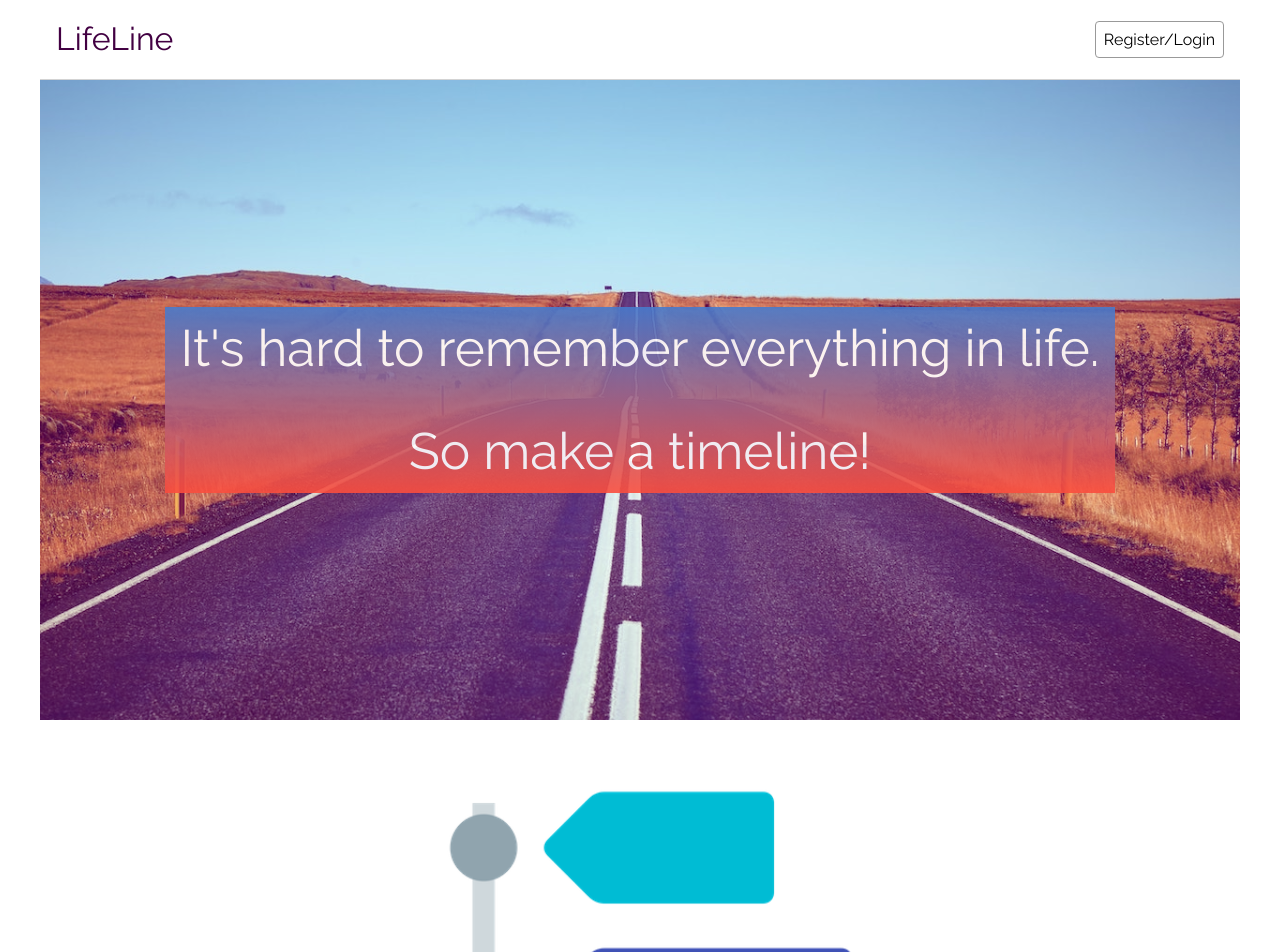
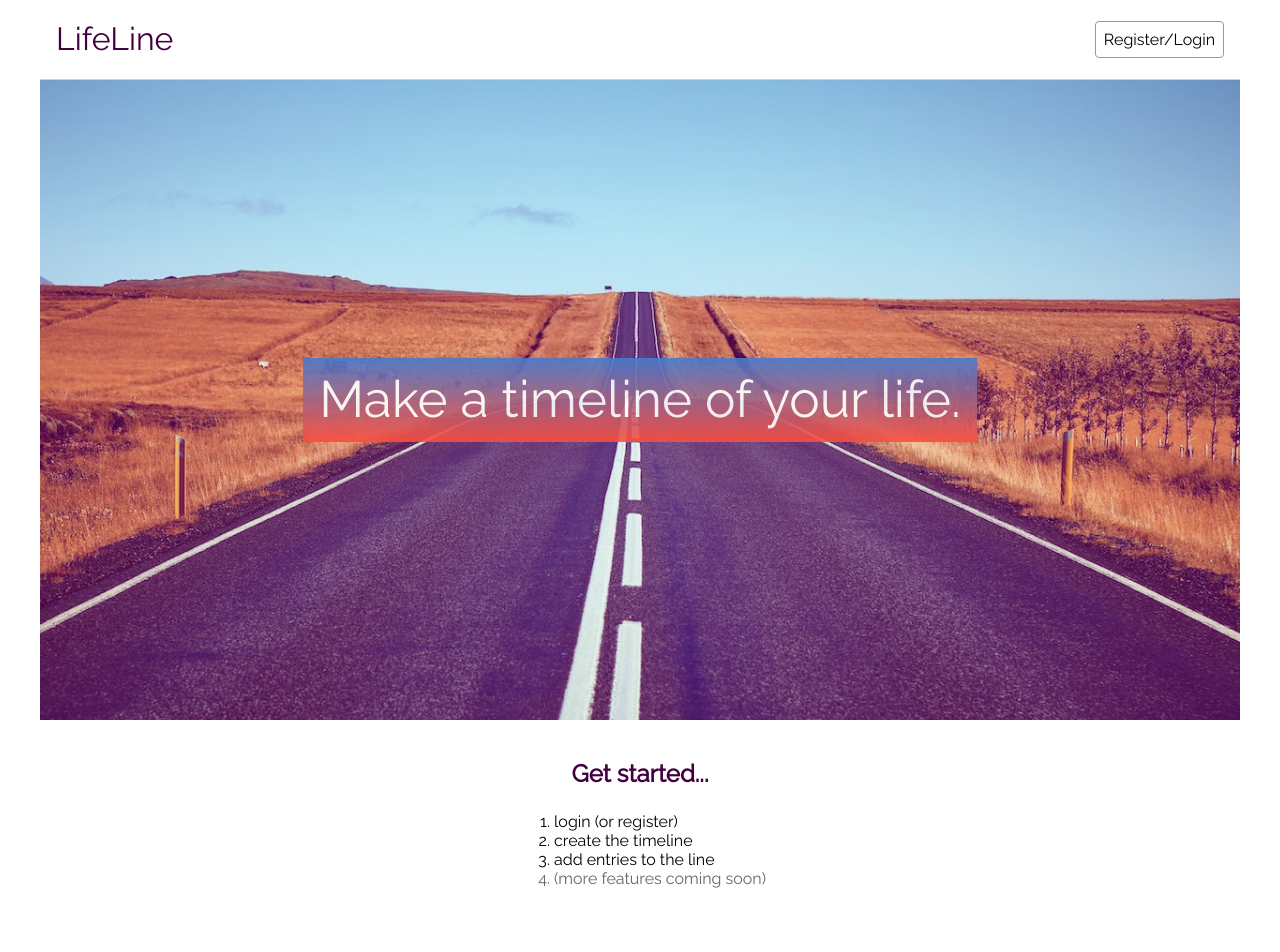
Before and after one commit to jessegilbride/lifeline-client, a React (Create React App) app: page / in a window 1280 px wide. Shown: the top 952 px of the page. Built offline with nearby package versions, Linux system fonts and the light colour scheme.

Commit message:
make spiffy header

```diff
--- a/src/routes/HomeLanding/HomeLanding.js
+++ b/src/routes/HomeLanding/HomeLanding.js
@@ -1,7 +1,7 @@
 import React, { Component, Fragment } from 'react';
 // import TimelineContext from '../../contexts/TimelineContext';
 import './HomeLanding.css';
-import timelineGraphic from '../../images/timeline-512x512.png'
+// import timelineGraphic from '../../images/timeline-512x512.png'
 
 export default class HomeLanding extends Component {
   // static contextType = TimelineContext;
@@ -11,15 +11,19 @@ export default class HomeLanding extends Component {
       <Fragment>
         <section className='page-top-banner' id='homepage-banner'>
           <h1 className=''>
-            It's hard to remember everything in life.
-            <br />
-            <br />
-            So make a timeline!
+            <span>Make a timeline of your life.</span>
+            {/* <span className='bi-line'></span> */}
           </h1>
         </section>
         <section className='site-intro-section'>
-          <img src={timelineGraphic} alt='timeline graphic' className='homepage-timeline-graphic' />
-          <p className='site-intro-content'></p>
+          {/* <img src={timelineGraphic} alt='timeline graphic' className='homepage-timeline-graphic' /> */}
+          <h2 className='site-intro-content'>Get started...</h2>
+          <ol className='site-intro-features'>
+            <li>login (or register)</li>
+            <li>create the timeline</li>
+            <li>add entries to the line</li>
+            <li className='feature-greyed'>(more features coming soon)</li>
+          </ol>
         </section>
 
       </Fragment>
```
